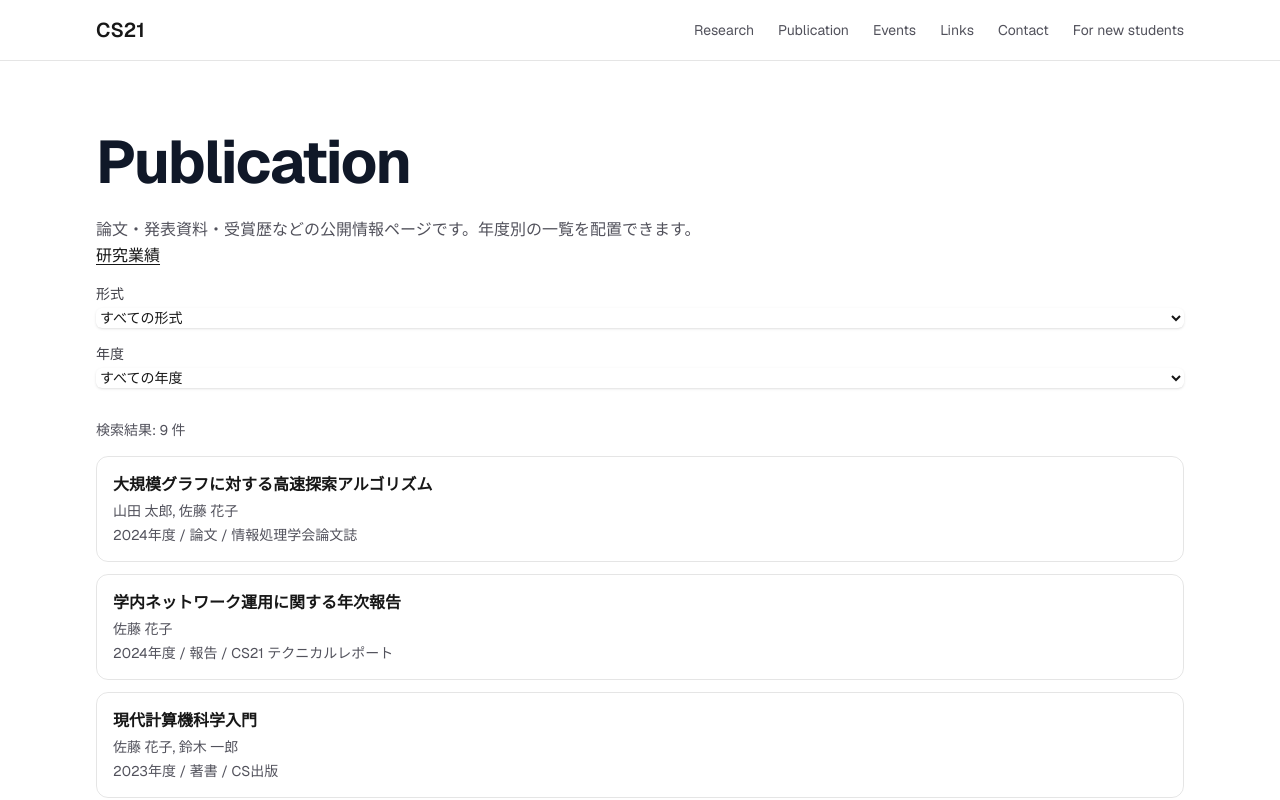
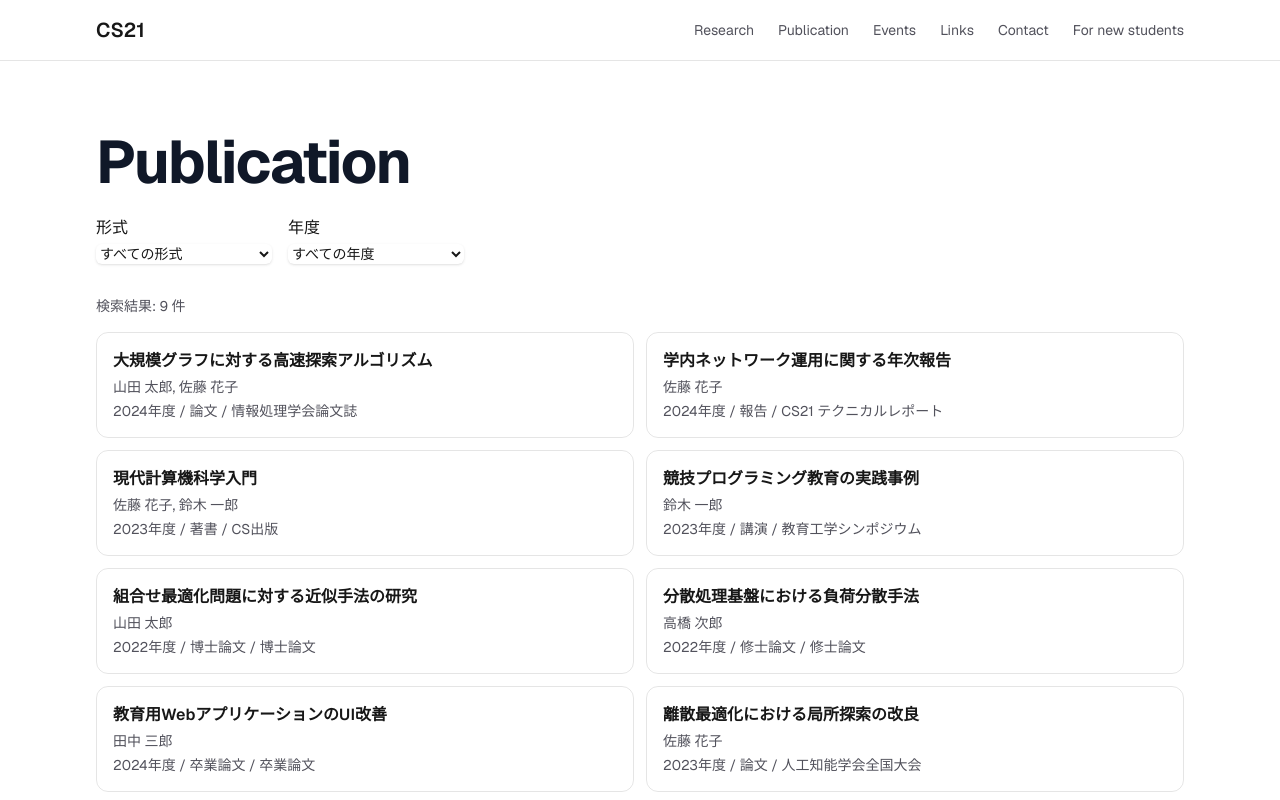
Before and after one commit to new-sato/cs21_homepage, a Next.js app: page /publication in a window 1280 px wide. Shown: the top 800 px of the page. Built offline with nearby package versions, Linux system fonts and the light colour scheme.

Commit message:
全体的な見た目の修正

```diff
--- a/app/publication/page.tsx
+++ b/app/publication/page.tsx
@@ -3,7 +3,6 @@
 import { useMemo, useState } from "react";
 import SectionTitle from "../components/SectionTitle";
 import SiteLayout from "../components/SiteLayout";
-import styles from "./page.module.css";
 import publications from "./publications.json";
 
 const formatLabels: Record<string, string> = {
@@ -37,14 +36,10 @@ export default function PublicationPage() {
     <SiteLayout>
       <main className="mx-auto w-full max-w-6xl px-4 py-12 sm:px-6 lg:px-8 lg:py-16">
         <SectionTitle level="h1">Publication</SectionTitle>
-        <p className="mt-4 max-w-3xl text-sm leading-7 text-zinc-600 dark:text-zinc-300 sm:text-base">
-          論文・発表資料・受賞歴などの公開情報ページです。年度別の一覧を配置できます。
-        </p>
-        {/* 下線を引く */}
-        <h1 className={styles.sectionHeading}>研究業績</h1>
         {/* プルダウン */}
-        <div className="mt-4">
-          <label htmlFor="format" className="block text-sm font-medium text-zinc-700 dark:text-zinc-300">
+        <div className="mt-4 flex flex-col gap-4 sm:flex-row sm:items-end">
+          <div className="inline-flex flex-col">
+            <label htmlFor="format">
               形式
             </label>
             <select
@@ -52,7 +47,7 @@ export default function PublicationPage() {
               name="format"
               value={selectedFormat}
               onChange={(event) => setSelectedFormat(event.target.value)}
-            className="mt-1 block w-full rounded-md border-gray-300 shadow-sm focus:border-indigo-500 focus:ring-indigo-500 sm:text-sm"
+              className="mt-1 w-fit min-w-[11rem] rounded-md border-gray-300 shadow-sm focus:border-indigo-500 focus:ring-indigo-500 sm:text-sm"
             >
               <option value="">すべての形式</option>
               {Object.entries(formatLabels).map(([value, label]) => (
@@ -62,8 +57,8 @@ export default function PublicationPage() {
               ))}
             </select>
           </div>
-        <div className="mt-4">
-          <label htmlFor="year" className="block text-sm font-medium text-zinc-700 dark:text-zinc-300">
+          <div className="inline-flex flex-col">
+            <label htmlFor="year">
               年度
             </label>
             <select
@@ -71,7 +66,7 @@ export default function PublicationPage() {
               name="year"
               value={selectedYear}
               onChange={(event) => setSelectedYear(event.target.value)}
-            className="mt-1 block w-full rounded-md border-gray-300 shadow-sm focus:border-indigo-500 focus:ring-indigo-500 sm:text-sm"
+              className="mt-1 w-fit min-w-[11rem] rounded-md border-gray-300 shadow-sm focus:border-indigo-500 focus:ring-indigo-500 sm:text-sm"
             >
               <option value="">すべての年度</option>
               {yearOptions.map((year) => (
@@ -81,13 +76,14 @@ export default function PublicationPage() {
               ))}
             </select>
           </div>
+        </div>
 
         <section className="mt-8">
           <p className="text-sm text-zinc-600 dark:text-zinc-300">検索結果: {filteredPublications.length} 件</p>
           {filteredPublications.length === 0 ? (
             <p className="mt-3 text-sm text-zinc-600 dark:text-zinc-300">条件に一致する業績はありません。</p>
           ) : (
-            <ul className="mt-4 space-y-3">
+            <ul className="mt-4 grid gap-3 lg:grid-cols-2">
               {filteredPublications.map((publication) => (
                 <li key={publication.id} className="rounded-xl border border-black/10 p-4 dark:border-white/15">
                   <p className="text-base font-semibold">{publication.title}</p>
```
Lines whose indentation alone changed are shown as unchanged.
